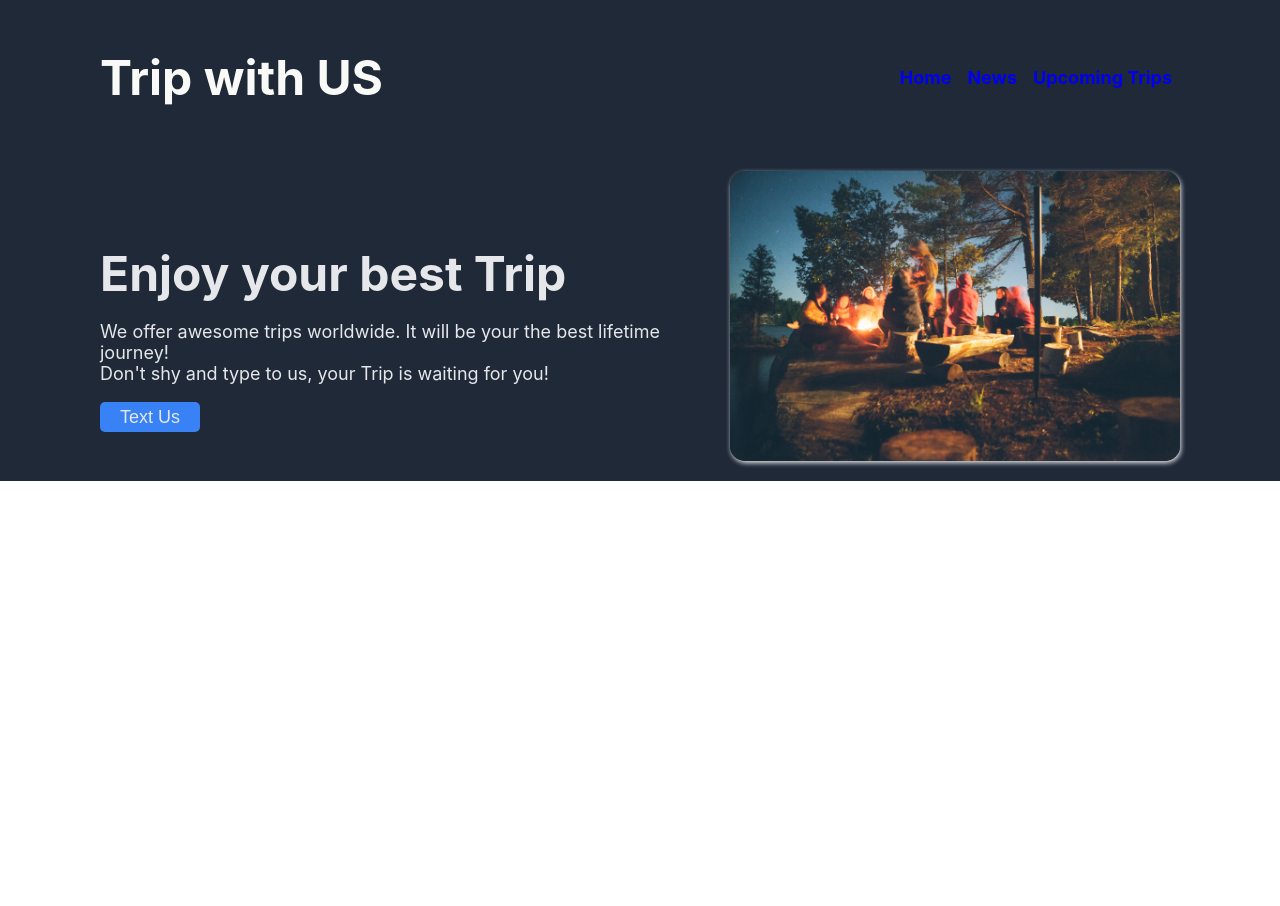
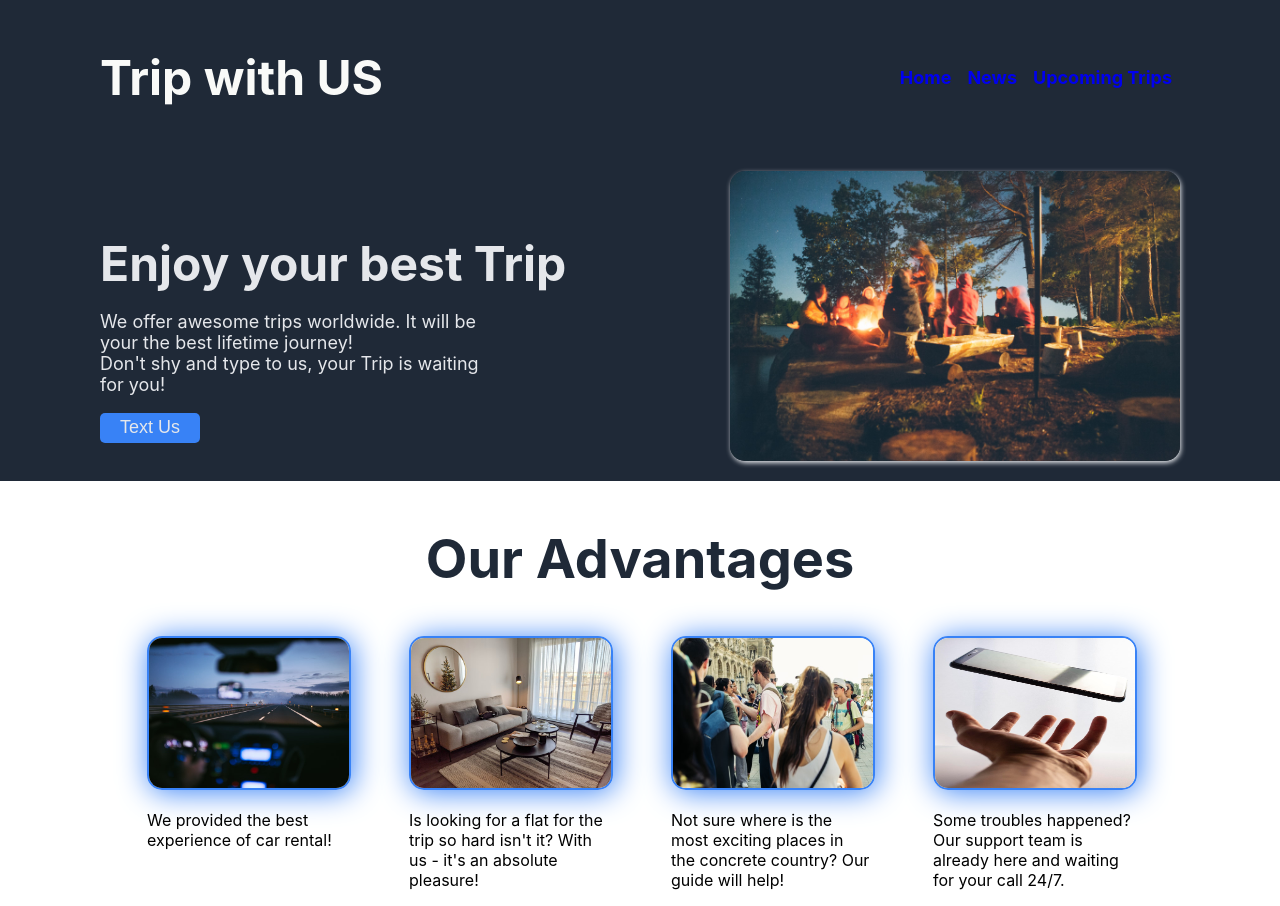
Before and after one commit to Simplypurr/Project_Landing_page, a plain HTML site: page index.html in a window 1280 px wide. Before the commit the page ends 800 px from the top, so only its background shows below. Drawn offline with Linux system fonts and the light colour scheme.

Commit message:
Added second section
Added photogallery of advantages.

```diff
--- a/css/styles.css
+++ b/css/styles.css
@@ -4,6 +4,7 @@ body{
     min-height: 100vh;
     display: flex;
     flex-direction: column;
+
 }
 ul{
     list-style-type: none;
@@ -45,6 +46,9 @@ button.message:hover{
 /* -----header------ */
 .header {
     position: sticky;
+    position: -webkit-sticky;
+    top: 0;
+    scroll-behavior: smooth;
     font-size: 24px;
     font-weight: bold;
     color: #f9faf8;
@@ -69,9 +73,39 @@ button.message:hover{
     margin-bottom: 8px;
 }
 
+.text-content{
+    max-width: 400px;
+}
+
 .image-container img {
     box-shadow: 1px 2px 5px #e5e7eb;
    border-radius: 15px;
    width: 450px;
    height: 290px;
 }
+
+/* -----advantages section------ */
+
+.title {
+    text-align: center;
+    font-size: 36px;
+    font-weight: 900;
+    color: #1f2937;
+}
+.image-gallery {
+    display: flex;
+    justify-content: center;
+    flex-wrap: wrap;
+    align-items: baseline;
+    gap: 62px;
+}
+.info {
+    max-width: 200px;
+}
+.info img{
+    width: 200px;
+    height: 150px;
+    border: solid 2px #3882f6;
+    border-radius: 15px;
+    box-shadow: 2px 2px 30px #3882f6;
+}
--- a/index.html
+++ b/index.html
@@ -24,7 +24,7 @@
         <section class="hero">
             <div>
                 <h2>Enjoy your best Trip</h2>
-                <p>We offer awesome trips worldwide. It will be your the best lifetime journey! <br>
+                <p class="text-content">We offer awesome trips worldwide. It will be your the best lifetime journey! <br>
                     Don't shy and type to us, your Trip is waiting for you!
                 </p>
                 <button class="message">Text Us</button>
@@ -33,5 +33,30 @@
                 <img src="./images/back2.jpg" alt="gathering near the camp fire">
             </div>
         </section>
+    <!-- second section -->
+        <section>
+            <div class="title">
+                <h2>Our Advantages</h2>
+            </div>
+            <div class="image-gallery">
+                <div class="info">
+                    <img src="./images/advantages_section/car.jpg" alt="car-image">
+                    <p class="text">We provided the best experience of car rental!</p>
+                </div>
+                <div class="info">
+                    <img src="./images/advantages_section/flat.jpg" alt="flat-image">
+                    <p class="text">Is looking for a flat for the trip so hard isn't it? With us - it's an absolute pleasure!</p>
+                </div>
+                <div class="info">
+                    <img src="./images/advantages_section/guide.jpg" alt="guide-image">
+                    <p class="text">Not sure where is the most exciting places in the concrete country? Our guide will help!</p>
+                </div>
+                <div class="info">
+                    <img src="./images/advantages_section/phone.jpg" alt="phone-image">
+                    <p class="text">Some troubles happened? Our support team is already here and waiting for your call 24/7.</p>
+                </div>
+
+            </div>
+        </section>
 </body>
 </html>
```
Also changed, not shown: images/advantages_section/car.jpg (added), images/advantages_section/flat.jpg (added), images/advantages_section/guide.jpg (added), images/advantages_section/phone.jpg (added).
